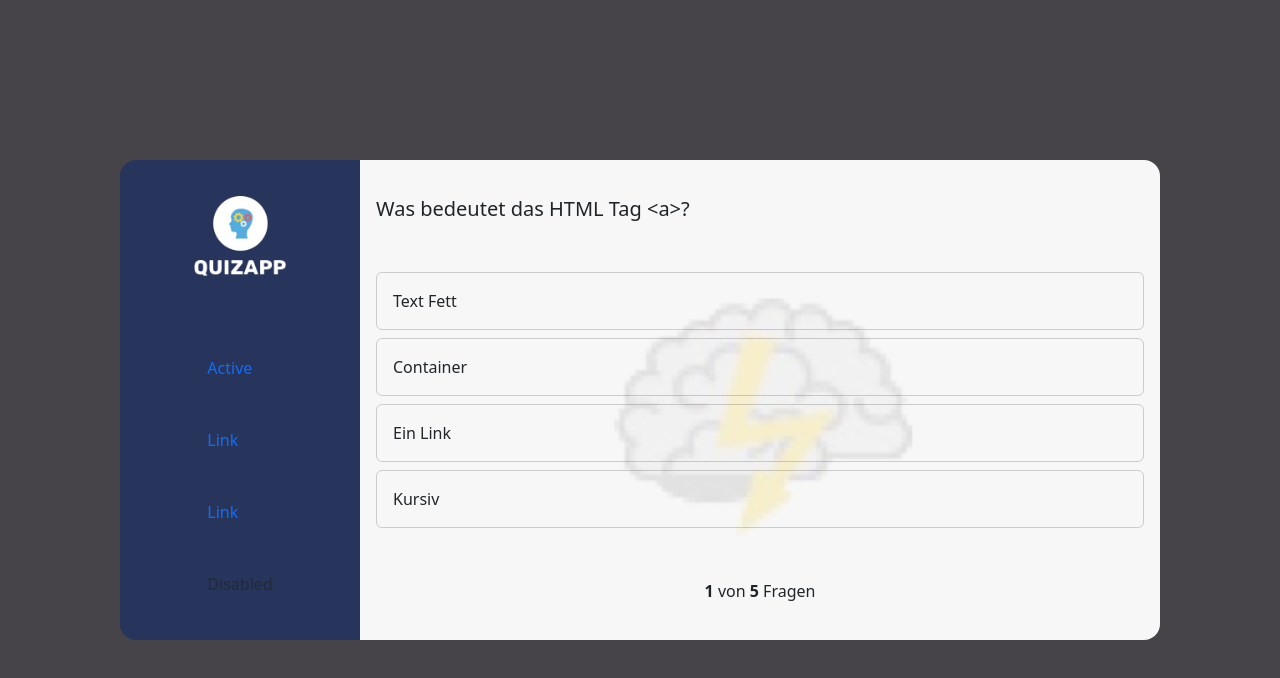
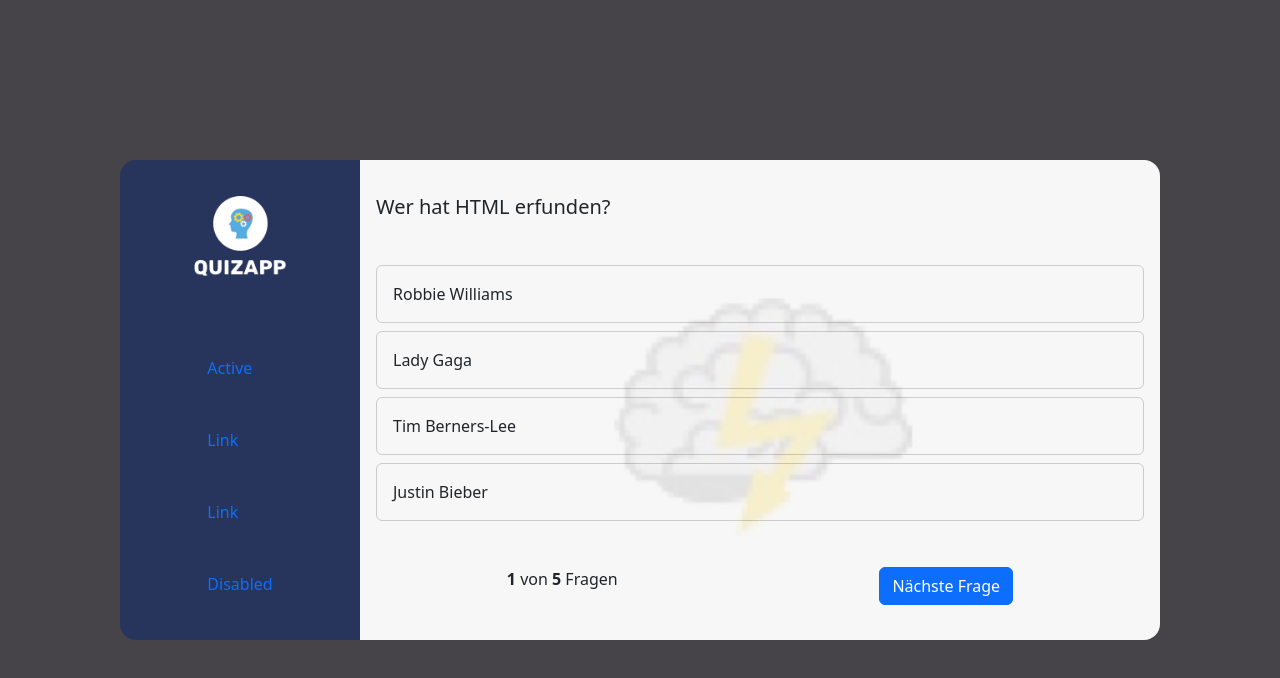
Before and after one commit to KevinMuellerDev/quizapp, a website: page index.html in a window 1280 px wide. Drawn offline with nearby package versions, Linux system fonts and the light colour scheme.

Commit message:
added button for next question

```diff
--- a/index.html
+++ b/index.html
@@ -28,7 +28,7 @@
                 <a class="nav-link active" href="#">Active</a>
                 <a class="nav-link" href="#">Link</a>
                 <a class="nav-link" href="#">Link</a>
-                <a class="nav-link disabled" href="#">Disabled</a>
+                <a class="nav-link" href="#">Disabled</a>
             </div>
         </nav>
         <div class="card card-container">
@@ -60,9 +60,11 @@
                     </div>
                 </div>
 
-
-                <div class="text-center">
-                    <span><b id="question-start"></b> von <b id="question-end"></b> Fragen</span>
+                <div class="d-flex justify-content-around">
+                    <div class="text-center">
+                        <span><b id="question-start"></b> von <b id="question-end"></b> Fragen</span>
+                    </div>
+                    <button class="btn btn-primary">Nächste Frage</button>
                 </div>
             </div>
         </div>
--- a/script.js
+++ b/script.js
@@ -1,4 +1,4 @@
-let currentQuestion = 1;
+let currentQuestion = 0;
 
 
 function init(){
```
